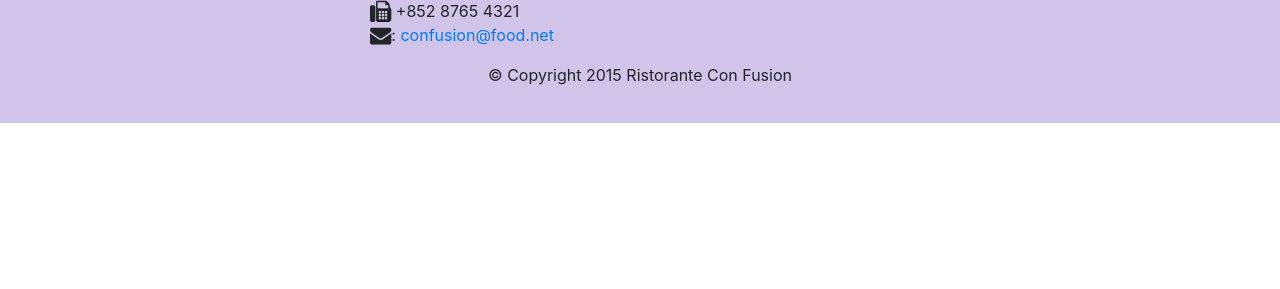
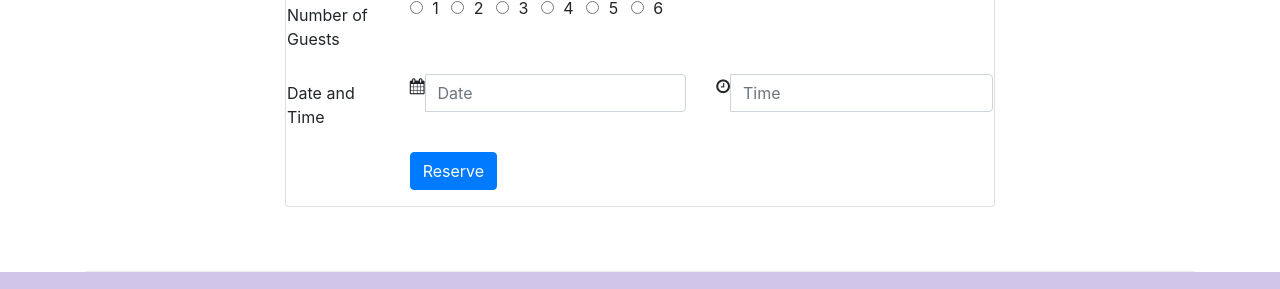
Before and after one commit to rdallagnol07/Bootstrap4, a website: page index.html in a window 1280 px wide. Shown: the part 1662-1951 px from the top of the page. Before the commit the page ends 1785 px from the top, so only its background shows below. Drawn offline with nearby package versions, Linux system fonts and the light colour scheme.

Commit message:
Assignment 2

```diff
--- a/index.html
+++ b/index.html
@@ -39,13 +39,20 @@
     <header class="jumbotron">
         <div class="container">
             <div class="row row-header">
-                <div class="col-12 col-sm-8">
+                <div class="col-12 col-sm-6">
                     <h1>Ristorante con Fusion</h1>
-                    <p class="hidden-xs-down">We take inspiration from the World's best cuisines, and create a unique fusion experience. Our lipsmacking creations will tickle your culinary senses!</p>
+                    <p>We take inspiration from the World's best cuisines, and create a unique fusion experience. Our lipsmacking creations will tickle your culinary senses!</p>
                 </div>
-                <div class="col col-sm align-self-center">
+
+                <div class="col-12 col-sm-3 align-self-center">
                     <img src="img/logo.png" class="img-fluid">
                 </div>
+
+                <div class="col-12 col-sm-3 align-self-center">
+                  <a class="btn btn-block btn-warning btn-sm" href="#reservation">Reserve Table</a>
+                </div>
+
+
             </div>
         </div>
     </header>
@@ -76,8 +83,13 @@
             <h3>This Month's Promotions</h3>
           </div>
           <div class="col-sm col-md">
-                <h2>Weekend Grand Buffet</h2>
+              <div class="media">
+                <div class="media-body">
+                  <h2>Weekend Grand Buffet <span class="badge badge-danger">NEW</span></h2>
                   <p class="hidden-xs-down">Featuring mouthwatering combinations with a choice of five different salads, six enticing appetizers, six main entrees and five choicest desserts. Free flowing bubbly and soft drinks. All for just $19.99 per person </p>
+                </div>
+                <img class="d-flex ml-3 img-thumbnail align-self-center" src="img/buffet.png" alt="Buffet">
+              </div>
            </div>
           </div>
 
@@ -100,6 +112,83 @@
                   </div>
               </div>
             </div>
+        </div>
+
+        <div class="row row-content align-items-center justify-content-center">
+          <div class="col-sm-8">
+            <div class="card">
+              <h3 class="card-header bg-warning text-white">Reserve a Table</h3>
+              <div class="d-flex ml-3 mr-3 card-block">
+                <div class="row">
+                  <form id="reservation">
+
+                    <!-- Reservation Radio Options -->
+                    <div class="form-group row">
+                      <label for="reservation" class="col-md-2 col-form-label">Number of Guests</label>
+                      <div class="col-md-10">
+                        <div class="form-check form-check-inline mr-md-2">
+                          <label class="form-check-label">
+                            <input class="form-check-input" type="radio" name="radioOptions" id="radio1" value="radio1"> 1
+                          </label>
+                        </div>
+                        <div class="form-check form-check-inline mr-md-2">
+                          <label class="form-check-label">
+                            <input class="form-check-input" type="radio" name="radioOptions" id="radio2" value="radio2"> 2
+                          </label>
+                        </div>
+                        <div class="form-check form-check-inline mr-md-2">
+                          <label class="form-check-label">
+                            <input class="form-check-input" type="radio" name="radioOptions" id="radio3" value="radio3"> 3
+                          </label>
+                        </div>
+                        <div class="form-check form-check-inline mr-md-2">
+                          <label class="form-check-label">
+                            <input class="form-check-input" type="radio" name="radioOptions" id="radio4" value="radio4"> 4
+                          </label>
+                        </div>
+                        <div class="form-check form-check-inline mr-md-2">
+                          <label class="form-check-label">
+                            <input class="form-check-input" type="radio" name="radioOptions" id="radio5" value="radio5"> 5
+                          </label>
+                        </div>
+                        <div class="form-check form-check-inline mr-md-2">
+                          <label class="form-check-label">
+                            <input class="form-check-input" type="radio" name="radioOptions" id="radio6" value="radio6"> 6
+                          </label>
+                        </div>
+                      </div>
+                    </div>
+
+                    <!-- Date & Time -->
+                    <div class="form-group row">
+                      <label for="reservation" class="col-md-2 col-form-label">Date and Time</label>
+                      <div class="col-md-5">
+                          <div class="input-group">
+                              <span class="input-group-addon"><i class="fa fa-calendar"></i></span>
+                              <input type="text" class="form-control" id="date" name="date" placeholder="Date">
+                          </div>
+                      </div>
+                      <div class="col-md-5">
+                          <div class="input-group">
+                              <span class="input-group-addon"><i class="fa fa-clock-o"></i></span>
+                              <input type="text" class="form-control" id="time" name="time" placeholder="Time">
+                          </div>
+                      </div>
+                    </div>
+
+                    <!-- Reserve button -->
+                    <div class="form-group row">
+                      <div class="offset-md-2 col-md-10">
+                          <button type="submit" class="btn btn-primary">Reserve</button>
+                      </div>
+                    </div>
+                  </form>
+                </div>
+              </div>
+            </div>
+          </div>
+        </div>
+
       </div>
     </div>
 
```
Lines whose indentation alone changed are shown as unchanged.
